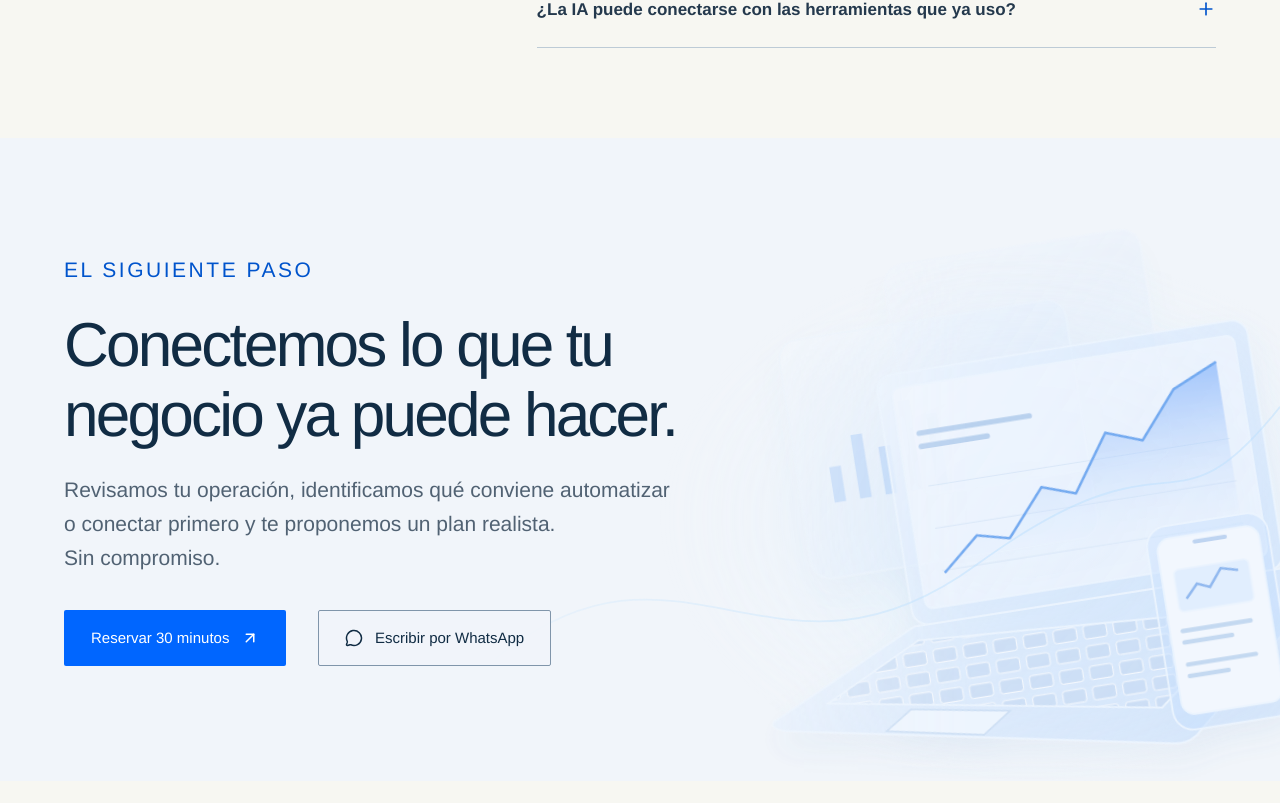
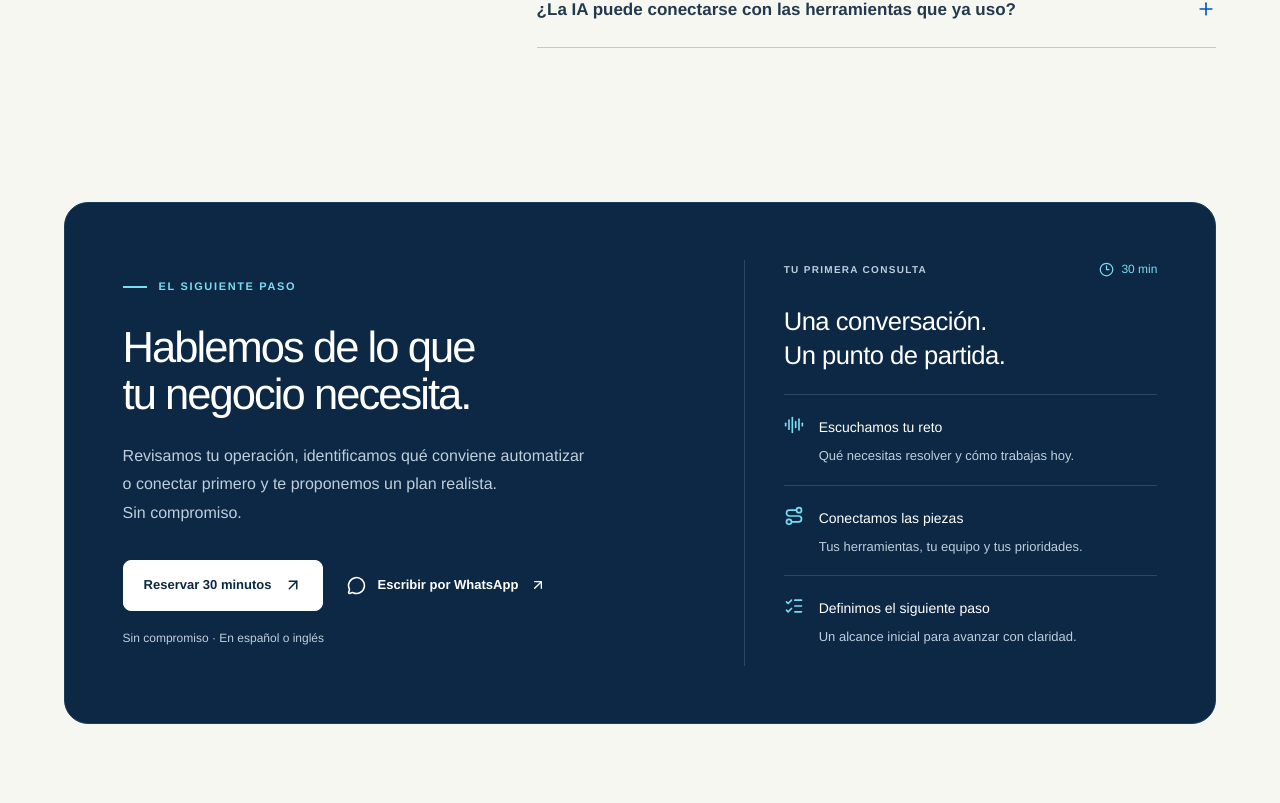
Before and after one commit to PaulGarcia89/DataLinkTech-WebAppFront, a Next.js app: page /ia-y-automatizacion in a window 1280 px wide. Shown: the part 7137-7940 px from the top of the page. Built offline with nearby package versions, Linux system fonts and the light colour scheme; no server answers.

Commit message:
Refine consultation CTA and commercial workflow design

```diff
--- a/src/app/globals.css
+++ b/src/app/globals.css
@@ -1268,91 +1268,6 @@ button {
 }
 
 /* ============================================================
-   15. CTA FINAL
-   ============================================================ */
-
-.cta {
-  position: relative;
-  padding-block: clamp(72px, 9vw, 132px);
-  background:
-    radial-gradient(ellipse 70% 100% at 50% 0%, #0066ff33, transparent 65%),
-    var(--navy);
-  color: #eaf1fb;
-  overflow: hidden;
-  text-align: center;
-}
-
-.cta::before {
-  content: "";
-  position: absolute;
-  inset: 0;
-  background-image:
-    linear-gradient(to right, #ffffff0d 1px, transparent 1px),
-    linear-gradient(to bottom, #ffffff0d 1px, transparent 1px);
-  background-size: 64px 64px;
-  mask-image: radial-gradient(
-    ellipse 80% 70% at 50% 50%,
-    #000 20%,
-    transparent 75%
-  );
-}
-
-.cta > .container {
-  position: relative;
-  display: grid;
-  justify-items: center;
-  gap: var(--s-5);
-}
-
-.cta .eyebrow {
-  color: var(--cyan);
-}
-
-.cta h2 {
-  font-size: clamp(2rem, 3.6vw + 1rem, 4.25rem);
-  color: #fff;
-  max-width: 18ch;
-}
-
-.cta h2 em {
-  color: var(--cyan);
-}
-
-.cta p {
-  color: #b3c8e4;
-  font-size: var(--fs-body-l);
-  max-width: 54ch;
-}
-
-.cta .btn-row {
-  justify-content: center;
-  margin-top: var(--s-3);
-}
-
-.cta-converge {
-  width: min(560px, 80%);
-  height: 90px;
-  margin-bottom: var(--s-2);
-}
-
-.cta-converge svg {
-  width: 100%;
-  height: 100%;
-  overflow: visible;
-}
-
-.cta-converge path {
-  fill: none;
-  stroke: #4d8fe0;
-  stroke-width: 1;
-  opacity: 0.45;
-}
-
-.cta-converge circle {
-  fill: var(--cyan);
-}
-
-/* ============================================================
    16. PIE DE PÁGINA
    ============================================================ */
 
--- a/src/components/commercial-preview.tsx
+++ b/src/components/commercial-preview.tsx
@@ -16,7 +16,6 @@ export function CommercialPreview() {
   ];
   return (
     <section className="commercial-preview plane">
-      <div className="ambient-workstation" aria-hidden="true" />
       <div className="container">
         <p className="eyebrow">DE LA CONSULTA AL SEGUIMIENTO</p>
         <div className="commercial-preview-grid">
@@ -38,8 +37,13 @@ export function CommercialPreview() {
             <ol className="commercial-flow">
               {steps.map(({ label, icon: Icon }, i) => (
                 <li key={label}>
-                  <Icon size={24} aria-hidden="true" />
-                  <span>{label}</span>
+                  <span className="commercial-step-icon">
+                    <Icon size={22} aria-hidden="true" />
+                  </span>
+                  <span className="commercial-step-label">
+                    <small>0{i + 1}</small>
+                    {label}
+                  </span>
                   {i < 3 && <ArrowRight size={16} aria-hidden="true" />}
                 </li>
               ))}
--- a/src/components/footer.tsx
+++ b/src/components/footer.tsx
@@ -1,50 +1,98 @@
+import styles from "@/styles/contact-cta.module.css";
 import { BookingLink } from "./booking-link";
 import Link from "next/link";
-import { ArrowUpRight, MapPin, Mail, MessageCircle, Phone } from "lucide-react";
+import {
+  ArrowUpRight,
+  MapPin,
+  Mail,
+  MessageCircle,
+  Phone,
+  Clock3,
+  AudioLines,
+  Route,
+  ListChecks,
+} from "lucide-react";
 import { BrandLogo } from "./brand-logo";
 import { brand, contact, sectors, services } from "@/lib/content";
 
 import { businessProfile } from "@/i18n/business-profile";
 
 export function CTA({
-  title = (
-    <>
-      Conectemos lo que tu
-      <br />
-      negocio ya puede <em>hacer.</em>
-    </>
-  ),
+  title = <>Hablemos de lo que tu negocio necesita.</>,
   copy = "Revisamos tu operación, identificamos qué conviene automatizar o conectar primero y te proponemos un plan realista. Sin compromiso.",
 }: {
   title?: React.ReactNode;
   copy?: string;
 }) {
   return (
-    <section className="cta">
-      <div className="ambient-workstation" aria-hidden="true" />
+    <section
+      className={styles.section}
+      id="consulta"
+      aria-label="Conversemos sobre tu proyecto"
+    >
       <div className="container">
-        <div className="cta-converge" aria-hidden="true">
-          <svg viewBox="0 0 560 90" role="presentation">
-            <path d="M0 8 Q220 8 280 74 M0 40 Q220 40 280 74 M0 72 Q220 72 280 74 M560 8 Q340 8 280 74 M560 40 Q340 40 280 74 M560 72 Q340 72 280 74" />
-            <circle cx="280" cy="76" r="5" />
-          </svg>
-        </div>
-
-        <p className="eyebrow">EL SIGUIENTE PASO</p>
+        <div className={styles.panel}>
+          <div className={styles.copy}>
+            <p className={styles.eyebrow}>
+              <span aria-hidden="true" />
+              EL SIGUIENTE PASO
+            </p>
             <h2>{title}</h2>
-        <p>{copy}</p>
-
-        <div className="btn-row">
-          <BookingLink className="btn btn-signal" />
+            <p className={styles.description}>{copy}</p>
+            <div className={styles.actions}>
+              <BookingLink className={styles.primary} />
               <a
-            className="btn btn-line"
+                className={styles.secondary}
                 href={contact.whatsapp}
                 target="_blank"
                 rel="noopener noreferrer"
               >
-            <MessageCircle size={18} />
+                <MessageCircle size={19} aria-hidden="true" />
                 Escribir por WhatsApp
+                <ArrowUpRight size={16} aria-hidden="true" />
               </a>
+            </div>
+            <p className={styles.reassurance}>
+              Sin compromiso · En español o inglés
+            </p>
+          </div>
+          <aside className={styles.agenda}>
+            <div className={styles.agendaTop}>
+              <span className={styles.agendaLabel}>TU PRIMERA CONSULTA</span>
+              <span className={styles.duration}>
+                <Clock3 size={15} aria-hidden="true" />
+                30 min
+              </span>
+            </div>
+            <h3>
+              Una conversación.
+              <br />
+              Un punto de partida.
+            </h3>
+            <ol>
+              <li>
+                <AudioLines size={20} aria-hidden="true" />
+                <div>
+                  <strong>Escuchamos tu reto</strong>
+                  <p>Qué necesitas resolver y cómo trabajas hoy.</p>
+                </div>
+              </li>
+              <li>
+                <Route size={20} aria-hidden="true" />
+                <div>
+                  <strong>Conectamos las piezas</strong>
+                  <p>Tus herramientas, tu equipo y tus prioridades.</p>
+                </div>
+              </li>
+              <li>
+                <ListChecks size={20} aria-hidden="true" />
+                <div>
+                  <strong>Definimos el siguiente paso</strong>
+                  <p>Un alcance inicial para avanzar con claridad.</p>
+                </div>
+              </li>
+            </ol>
+          </aside>
         </div>
       </div>
     </section>
--- /dev/null
+++ b/src/styles/contact-cta.module.css
@@ -0,0 +1,243 @@
+/* Shared contact section: one style source, no decorative device imagery. */
+.section {
+  --cta-surface: #0c2844;
+  --cta-strong: #fff;
+  --cta-muted: #bfcedc;
+  --cta-accent: #78dcf2;
+  --cta-line: #ffffff24;
+  padding-block: clamp(40px, 5vw, 72px);
+  background: var(--paper);
+}
+.panel {
+  display: grid;
+  grid-template-columns: minmax(0, 1.35fr) minmax(0, 1fr);
+  gap: clamp(36px, 5vw, 76px);
+  align-items: center;
+  padding: clamp(28px, 4.5vw, 64px);
+  border-radius: 24px;
+  background: var(--cta-surface);
+  color: var(--cta-strong);
+  border: 1px solid #183d5d;
+}
+.copy {
+  min-width: 0;
+}
+.eyebrow {
+  display: flex;
+  align-items: center;
+  gap: 12px;
+  color: var(--cta-accent);
+  font-size: 11px;
+  font-weight: 600;
+  letter-spacing: 0.15em;
+  margin-bottom: 28px;
+}
+.eyebrow > span {
+  width: 24px;
+  height: 2px;
+  background: currentColor;
+}
+.panel h2 {
+  color: var(--cta-strong);
+  font-size: clamp(2rem, 3.4vw, 3.5rem);
+  line-height: 1.08;
+  font-weight: 500;
+  letter-spacing: -0.045em;
+  max-width: 19ch;
+  text-wrap: balance;
+  margin: 0;
+}
+.panel h2 em {
+  color: inherit;
+  font-style: normal;
+}
+.description {
+  color: var(--cta-muted);
+  font-size: 16px;
+  line-height: 1.8;
+  max-width: 53ch;
+  margin-top: 24px;
+}
+.actions {
+  display: flex;
+  flex-wrap: wrap;
+  align-items: center;
+  gap: 12px 20px;
+  margin-top: 32px;
+}
+.primary,
+.secondary {
+  display: inline-flex;
+  justify-content: center;
+  align-items: center;
+  gap: 12px;
+  min-height: 50px;
+  font-size: 13px;
+  font-weight: 600;
+  text-decoration: none;
+  transition:
+    background-color var(--t-fast, 160ms),
+    color var(--t-fast, 160ms);
+  border-radius: 8px;
+}
+.primary {
+  background: var(--cta-strong);
+  color: var(--cta-surface);
+  padding: 14px 20px;
+  border: 1px solid var(--cta-strong);
+}
+.primary:hover {
+  background: #def5fc;
+  color: var(--cta-surface);
+}
+.secondary {
+  padding: 14px 4px;
+  color: var(--cta-strong);
+}
+.secondary:hover {
+  color: var(--cta-accent);
+}
+.actions a:focus-visible {
+  outline: 3px solid var(--cta-accent);
+  outline-offset: 5px;
+}
+.actions svg {
+  flex-shrink: 0;
+}
+.reassurance {
+  color: var(--cta-muted);
+  margin-top: 18px;
+  font-size: 12px;
+  line-height: 1.6;
+}
+.agenda {
+  padding-left: clamp(24px, 3vw, 44px);
+  border-left: 1px solid var(--cta-line);
+  min-width: 0;
+}
+.agendaTop {
+  display: flex;
+  align-items: center;
+  flex-wrap: wrap;
+  gap: 14px;
+  justify-content: space-between;
+  margin-bottom: 26px;
+}
+.agendaLabel {
+  color: var(--cta-muted);
+  font-size: 10px;
+  letter-spacing: 0.13em;
+  font-weight: 600;
+}
+.duration {
+  display: inline-flex;
+  align-items: center;
+  gap: 7px;
+  color: var(--cta-accent);
+  font-size: 12px;
+}
+.agenda h3 {
+  font-size: clamp(1.3rem, 2vw, 1.65rem);
+  line-height: 1.3;
+  font-weight: 500;
+  letter-spacing: -0.02em;
+  color: var(--cta-strong);
+}
+.agenda ol {
+  display: grid;
+  gap: 0;
+  padding: 0;
+  margin: 22px 0 0;
+  list-style: none;
+}
+.agenda li {
+  display: flex;
+  align-items: flex-start;
+  gap: 15px;
+  padding: 18px 0;
+  border-top: 1px solid var(--cta-line);
+}
+.agenda li > svg {
+  flex: 0 0 20px;
+  color: var(--cta-accent);
+  margin-top: 2px;
+}
+.agenda strong {
+  color: var(--cta-strong);
+  font-size: 14px;
+  font-weight: 500;
+  line-height: 1.5;
+}
+.agenda li p {
+  color: var(--cta-muted);
+  font-size: 13px;
+  line-height: 1.65;
+  margin-top: 5px;
+}
+@media (max-width: 900px) {
+  .panel {
+    grid-template-columns: 1fr;
+    gap: 36px;
+  }
+  .panel h2 {
+    max-width: 24ch;
+  }
+  .agenda {
+    padding-left: 0;
+    border-left: 0;
+    border-top: 1px solid var(--cta-line);
+    padding-top: 28px;
+  }
+  .agenda ol {
+    grid-template-columns: repeat(3, minmax(0, 1fr));
+    gap: 20px;
+  }
+  .agenda li {
+    display: block;
+  }
+  .agenda li > svg {
+    margin-bottom: 12px;
+  }
+}
+@media (max-width: 600px) {
+  .panel {
+    padding: 30px 24px;
+    border-radius: 18px;
+  }
+  .panel h2 {
+    font-size: clamp(1.85rem, 7.6vw, 2.6rem);
+  }
+  .eyebrow {
+    font-size: 10px;
+    margin-bottom: 22px;
+  }
+  .description {
+    font-size: 15px;
+    line-height: 1.75;
+  }
+  .actions {
+    align-items: stretch;
+    flex-direction: column;
+    gap: 8px;
+    margin-top: 24px;
+  }
+  .secondary {
+    border: 1px solid var(--cta-line);
+  }
+  .agenda ol {
+    grid-template-columns: 1fr;
+    gap: 0;
+  }
+  .agenda li {
+    display: flex;
+  }
+  .reassurance {
+    text-align: center;
+  }
+}
+@media (prefers-reduced-motion: reduce) {
+  .primary,
+  .secondary {
+    transition: none;
+  }
+}
--- a/src/styles/editorial.css
+++ b/src/styles/editorial.css
@@ -460,34 +460,6 @@ em {
 .method-step h3 {
   font-weight: 500;
 }
-.cta {
-  background: #112c44;
-  text-align: left;
-}
-.cta::before,
-.cta-converge {
-  display: none;
-}
-.cta > .container {
-  justify-items: start;
-}
-.cta h2 {
-  font-weight: 400;
-  max-width: 22ch;
-}
-.cta h2 em {
-  color: white;
-}
-.cta .btn-row {
-  justify-content: flex-start;
-}
-.cta .btn-line {
-  color: white;
-  border-color: #8095aa;
-}
-.cta .eyebrow {
-  color: #bdcee0;
-}
 .footer {
   background: #f7f7f2;
   color: #24394d;
@@ -673,9 +645,6 @@ em {
   .warehouse-details {
     grid-template-columns: 1fr;
     gap: 28px;
-  }
-  .cta h2 {
-    font-size: 36px;
   }
   .footer-bottom {
     font-size: 9px;
@@ -2001,7 +1970,8 @@ em {
   font-size: 14px;
 }
 .commercial-preview {
-  background: #eef3f7;
+  background: #edf2f7;
+  border-block: 1px solid #dbe3eb;
 }
 .commercial-preview-grid {
   display: grid;
@@ -2018,25 +1988,37 @@ em {
 }
 .commercial-flow {
   list-style: none;
-  padding: 0;
-  display: grid;
-  gap: 12px;
+  padding: 8px 28px;
+  display: grid;
+  gap: 0;
+  background: #fff;
+  border: 1px solid #d4dfe9;
+  border-radius: 18px;
+  box-shadow: 0 16px 44px #10294206;
 }
 .commercial-flow li {
   display: flex;
   align-items: center;
   gap: 16px;
-  background: #fff;
-  border: 1px solid #cad9e7;
-  padding: 20px;
-}
+  padding: 22px 0;
+  border-bottom: 1px solid #e4eaf0;
+}
+.commercial-flow li:last-child { border-bottom: 0; }
 .commercial-flow svg {
   color: #0054cc;
   flex-shrink: 0;
 }
-.commercial-flow li span {
-  flex: 1;
-}
+.commercial-flow .commercial-step-icon {
+  flex: 0 0 46px;
+  height: 46px;
+  display: grid;
+  place-items: center;
+  background: #edf4ff;
+  border-radius: 12px;
+}
+.commercial-step-label { flex: 1; color: #183451; font-weight: 500; }
+.commercial-step-label small { display: block; font: 11px var(--font-mono); color: #536a82; margin-bottom: 5px; }
+.commercial-flow li > svg { color: #58728b; }
 @media (max-width: 800px) {
   .commercial-dashboard,
   .commercial-preview-grid {
@@ -2088,42 +2070,6 @@ em {
     animation: none;
     transform: scaleY(0.7);
   }
-}
-
-/* Decorative workstation fades toward the reading area. */
-.cta, .commercial-preview {
-  position: relative;
-  isolation: isolate;
-  overflow: hidden;
-}
-.ambient-workstation {
-  position: absolute;
-  z-index: -1;
-  pointer-events: none;
-  inset: 0 0 0 auto;
-  width: min(76%, 1050px);
-  background: url("/illustrations/ambient-workstation.svg") right center / contain no-repeat;
-  mask-image: linear-gradient(90deg, transparent 0%, #000 68%);
-  opacity: .8;
-}
-.cta {
-  background: #f1f5fa;
-  color: #112c44;
-}
-.cta h2, .cta h2 em { color: #112c44; }
-.cta p { color: #516273; }
-.cta .eyebrow { color: #0054cc; }
-.cta .btn-line { color: #112c44; border-color: #8095aa; background: #f1f5fae8; }
-.cta > .container, .commercial-preview > .container { position: relative; z-index: 1; }
-.commercial-preview .ambient-workstation { opacity: .5; right: -14%; }
-@media (max-width: 800px) {
-  .ambient-workstation {
-    width: 100%;
-    opacity: .22;
-    background-position: right bottom;
-    mask-image: linear-gradient(90deg, transparent 10%, #000 100%);
-  }
-  .commercial-preview .ambient-workstation { opacity: .16; }
 }
 
 .coverage-note { font-size: 13px !important; line-height: 1.6; max-width: 65ch; margin-top: 20px; color: #516273; }
```
Also changed, not shown: src/i18n/en.json, 1 other file (tests, documents, lock files or other folders). Lines whose indentation alone changed are shown as unchanged.
